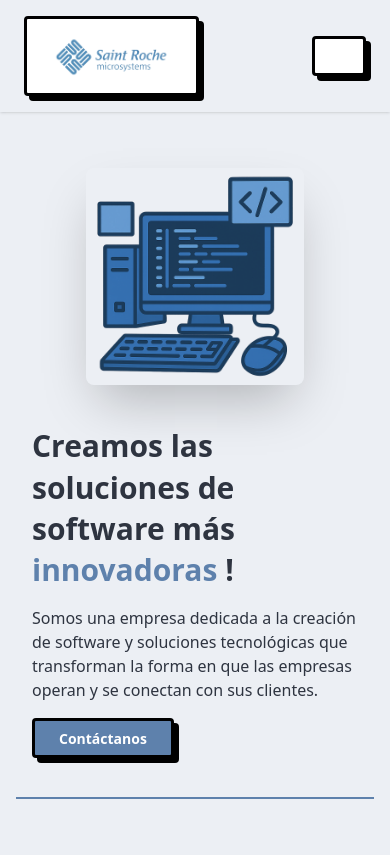
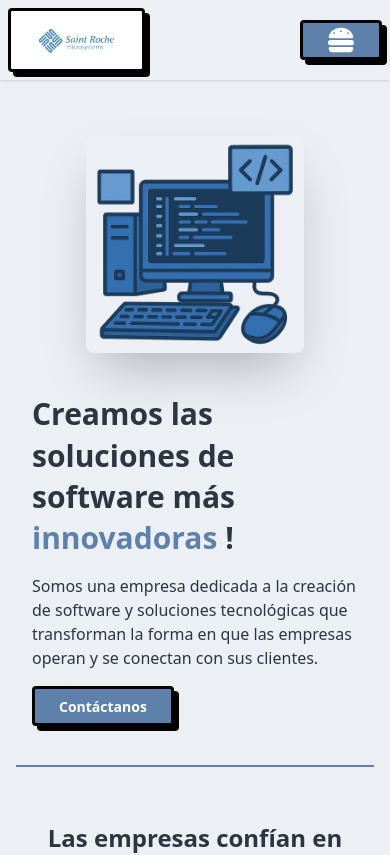
Before and after one commit to vieerr/saint-roche-microsystems, an Angular app: page / in a window 390 px wide. Shown: the top 855 px of the page. Built offline with nearby package versions, Linux system fonts and the light colour scheme.

Commit message:
feat: responsive support added for navbar

```diff
--- a/src/app/components/navbar/navbar.html
+++ b/src/app/components/navbar/navbar.html
@@ -1,20 +1,26 @@
-<!-- app.component.html -->
-<nav class="navbar bg-base-100 shadow-sm">
-  <div class="container mx-auto flex justify-between items-center px-4 py-2">
-    <!-- Logo -->
-    <a routerLink="/" class="btn btn-ghost px-0 h-20">
-      <img src="image.png" alt="Company Logo" class="h-full md:h-16" />
+<nav class="navbar bg-base-100 shadow-sm sticky top-0 z-50">
+  <!-- Logo on left -->
+  <div class="navbar-start">
+    <a routerLink="/" class="btn btn-ghost px-0 h-16 md:h-20 min-h-0">
+      <img
+        src="image.png"
+        alt="Company Logo"
+        class="h-full max-h-16 md:max-h-20"
+      />
     </a>
+  </div>
 
-    <!-- Desktop Navigation -->
+  <!-- Desktop menu in center -->
+  <div class="navbar-center hidden lg:flex">
     <ul
-      class="hidden lg:flex menu menu-horizontal gap-2 text-primary font-medium"
+      class="menu menu-horizontal gap-1 xl:gap-2 text-primary font-medium px-1"
     >
       <li>
         <a
           routerLink="/"
           routerLinkActive="font-bold border-b-2 border-primary"
           [routerLinkActiveOptions]="{ exact: true }"
+          class="px-3 py-2 text-sm xl:text-base"
           >Inicio</a
         >
       </li>
@@ -22,6 +28,7 @@
         <a
           routerLink="/about-us"
           routerLinkActive="font-bold border-b-2 border-primary"
+          class="px-3 py-2 text-sm xl:text-base"
           >Sobre Nosotros</a
         >
       </li>
@@ -29,6 +36,7 @@
         <a
           routerLink="/team"
           routerLinkActive="font-bold border-b-2 border-primary"
+          class="px-3 py-2 text-sm xl:text-base"
           >Nuestro Equipo</a
         >
       </li>
@@ -36,64 +44,46 @@
         <a
           routerLink="/contact-us"
           routerLinkActive="font-bold border-b-2 border-primary"
-          >Contáctanos</a
-        >
-      </li>
-    </ul>
-
-    <!-- Mobile Hamburger -->
-    <div class="lg:hidden">
-      <button class="btn btn-square btn-ghost" (click)="toggleMenu()">
-        <svg
-          xmlns="http://www.w3.org/2000/svg"
-          class="h-6 w-6"
-          fill="none"
-          viewBox="0 0 24 24"
-          stroke="currentColor"
-        >
-          <path
-            stroke-linecap="round"
-            stroke-linejoin="round"
-            stroke-width="2"
-            d="M4 6h16M4 12h16M4 18h16"
-          />
-        </svg>
-      </button>
-    </div>
-  </div>
-
-  <!-- Mobile Dropdown Menu -->
-  <div *ngIf="isMenuOpen" class="lg:hidden bg-base-100 shadow-md">
-    <ul class="menu w-full p-2 rounded-box space-y-1">
-      <li>
-        <a routerLink="/inicio" routerLinkActive="active" (click)="toggleMenu()"
-          >Inicio</a
-        >
-      </li>
-      <li>
-        <a
-          routerLink="/sobre-nosotros"
-          routerLinkActive="active"
-          (click)="toggleMenu()"
-          >Sobre Nosotros</a
-        >
-      </li>
-      <li>
-        <a
-          routerLink="/nuestro-equipo"
-          routerLinkActive="active"
-          (click)="toggleMenu()"
-          >Nuestro Equipo</a
-        >
-      </li>
-      <li>
-        <a
-          routerLink="/contactanos"
-          routerLinkActive="active"
-          (click)="toggleMenu()"
+          class="px-3 py-2 text-sm xl:text-base"
           >Contáctanos</a
         >
       </li>
     </ul>
   </div>
+
+  <div class="navbar-end">
+    <div class="dropdown dropdown-end">
+      <div tabindex="0" role="button" class="btn btn-primary lg:hidden">
+        <fa-icon size="2xl" [icon]="faHamburger"></fa-icon>
+      </div>
+      <ul
+        tabindex="0"
+        class="menu menu-sm dropdown-content bg-base-100 rounded-box z-[1] mt-3 w-52 p-2 shadow"
+      >
+        <li>
+          <a
+            routerLink="/"
+            routerLinkActive="font-bold bg-primary/10"
+            [routerLinkActiveOptions]="{ exact: true }"
+            >Inicio</a
+          >
+        </li>
+        <li>
+          <a routerLink="/about-us" routerLinkActive="font-bold bg-primary/10"
+            >Sobre Nosotros</a
+          >
+        </li>
+        <li>
+          <a routerLink="/team" routerLinkActive="font-bold bg-primary/10"
+            >Nuestro Equipo</a
+          >
+        </li>
+        <li>
+          <a routerLink="/contact-us" routerLinkActive="font-bold bg-primary/10"
+            >Contáctanos</a
+          >
+        </li>
+      </ul>
+    </div>
+  </div>
 </nav>
--- a/src/app/components/navbar/navbar.ts
+++ b/src/app/components/navbar/navbar.ts
@@ -2,14 +2,24 @@
 import { CommonModule } from '@angular/common';
 import { Component } from '@angular/core';
 import { RouterModule } from '@angular/router';
+import {
+  FaIconLibrary,
+  FontAwesomeModule,
+} from '@fortawesome/angular-fontawesome';
+import { library } from '@fortawesome/fontawesome-svg-core';
+import { faHamburger } from '@fortawesome/free-solid-svg-icons';
 
 @Component({
   selector: 'app-navbar',
-  imports: [CommonModule, RouterModule],
+  imports: [FontAwesomeModule, CommonModule, RouterModule],
   templateUrl: './navbar.html',
-  styleUrls: ['./navbar.css']
+  styleUrls: ['./navbar.css'],
 })
 export class Navbar {
+  constructor() {
+    library.add(faHamburger);
+  }
+  faHamburger = faHamburger;
   isMenuOpen = false;
 
   toggleMenu() {
```
